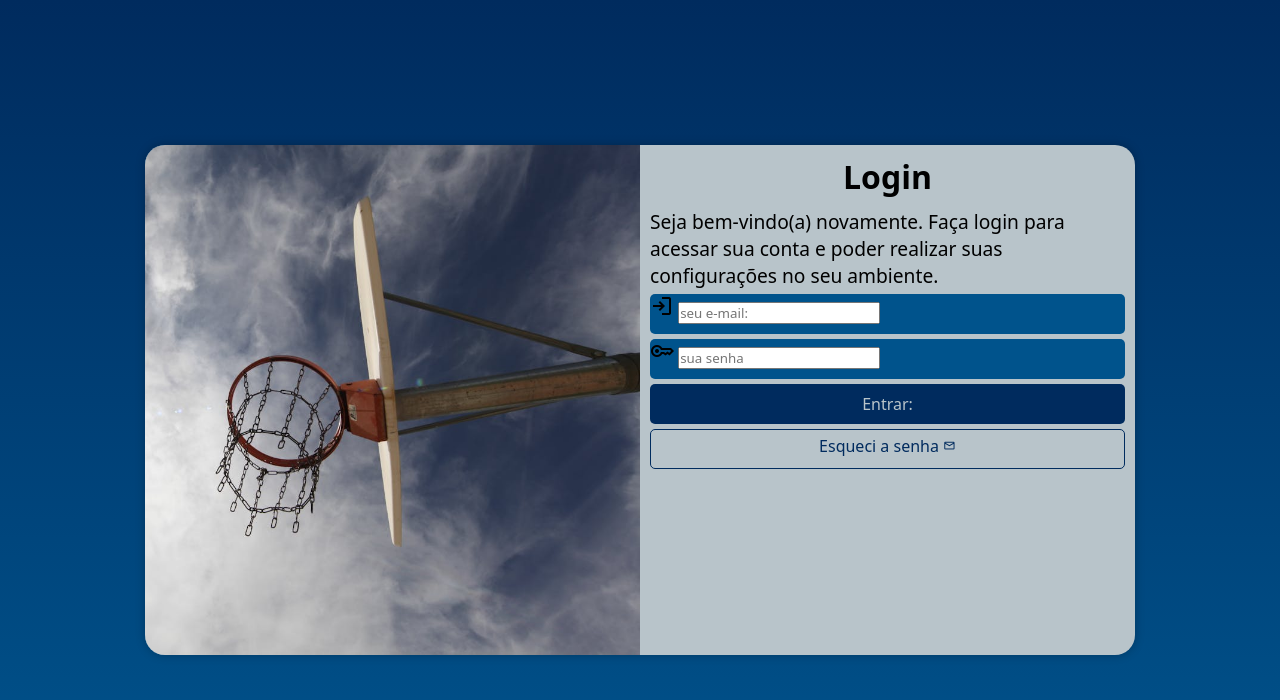
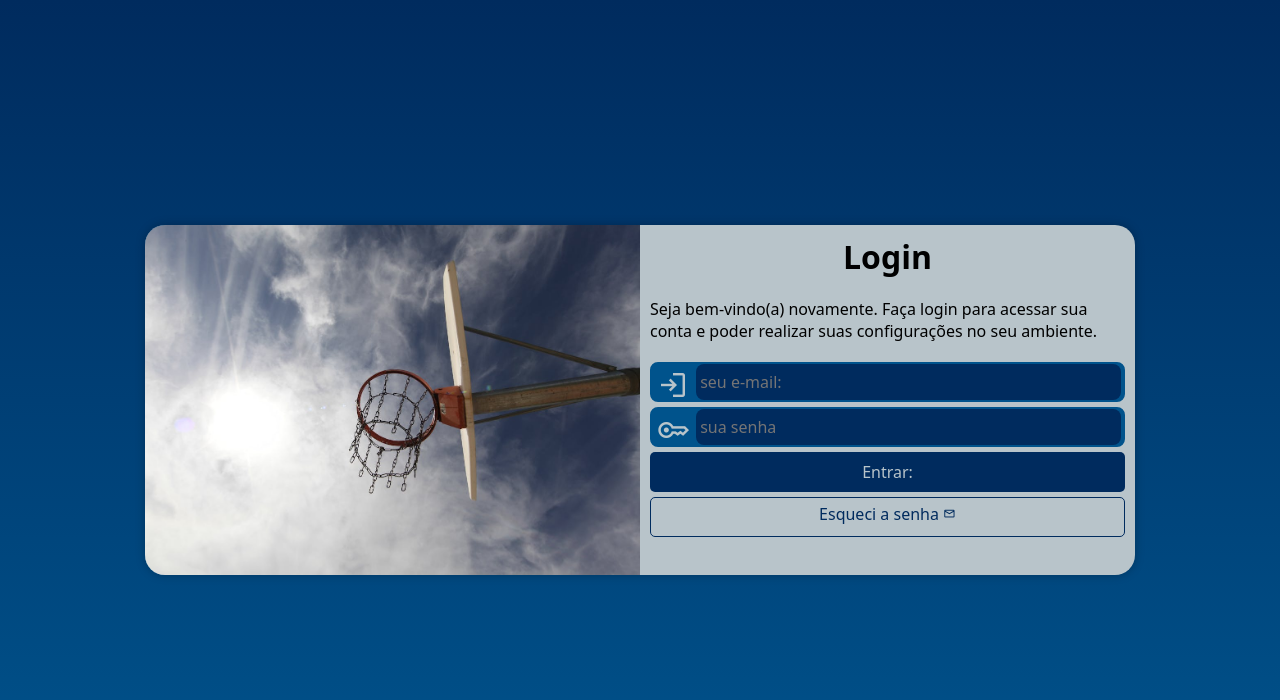
Before and after one commit to antonioflaviotc/projeto-login, a plain HTML site: page index.html in a window 1280 px wide. Drawn offline with nearby package versions, Linux system fonts and the light colour scheme.

Commit message:
finalizando formulario de login

```diff
--- a/estilos/media-query.css
+++ b/estilos/media-query.css
@@ -9,11 +9,12 @@
 */
 
 @media screen and (min-width: 768px) and (max-width: 992px) {
-    body {
+    body { /* TABLET*/
         background-image: linear-gradient(to top, #00538C, #002B5E);
     }
     section#login {
         width: 80vw;
+        height: 280px;
     }
 
     section#login > div#imagem {
@@ -29,12 +30,13 @@
     }
 }
 
-@media screen and (min-width: 992px) {
+@media screen and (min-width: 992px) and (max-width: 1200px) {
     body {
         background-image: linear-gradient(to top, #00538C, #002B5E);
     }
     section#login {
         width: 990px;
+        height: 350px;
     }
 
     section#login > div#imagem {
@@ -53,6 +55,50 @@
     }
 
     div#formulario > p {
-        font-size: 1.2em;
+        font-size: 1em;
+        margin: 20px 0px;
+
+    }
+
+}
+
+@media screen and (min-width: 1200px) {
+    body {
+        background-image: linear-gradient(to top, #00538C, #002B5E);
+    }
+    section#login {
+        width: 990px;
+        height: 350px;
+    }
+
+    section#login > div#imagem {
+        float: left;
+        width: 50%;
+        height: 100%;
+    }
+
+    section#login > div#formulario {
+        float: right;
+        width: 50%;
+    }
+
+    div#formulario > h1 {
+        font-size: 2em;
+    }
+
+    div#formulario > p {
+        font-size: 1em;
+        margin: 20px 0px;
+
+    }
+    div.campo > input {
+        background-color: #002B5E;
+        font-size: 1em;
+        width: calc(100% - 46px);
+        height: 100%;
+        border-radius: 8px;
+        border: 0px;
+        padding: 4px;
+        transform: translateY(-13px);
     }
 }
--- a/estilos/style.css
+++ b/estilos/style.css
@@ -31,7 +31,6 @@ section#login {
     position: absolute;
     top: 50%;
     left: 50%;
-    transform: translate(-50%,-50%);
     overflow: hidden;
     background-color: #B8C4CA;
     width: 250px;
@@ -40,6 +39,7 @@ section#login {
     box-shadow: 0px 0px 10px rgba(0, 0, 0, 0.26);
     transition: width .2s, height .2s;
     transition-timing-function: ease;
+    transform: translate(-50%,-50%);
 }
 
 section#login > div#imagem {
@@ -66,15 +66,38 @@ div#formulario > p {
 
 form > div.campo {
     background-color: #00538C;
+    border: 2px solid #00538C ;
     width: 100%;
     display: block;
     height: 40px;
-    border-radius: 5px;
+    border-radius: 8px;
     margin: 5px 0px;
 }
 
 div.campo > label {
     display: none;
+}
+
+div.campo > span {
+    color: #B8C4CA;
+    font-size: 2em;
+    width: 40px;
+    padding: 5px;
+}
+
+div.campo > input {
+    background-color: #002B5E;
+    font-size: 1em;
+    width: calc(100% - 45px);
+    height: 100%;
+    border-radius: 8px;
+    border: 0px;
+    padding: 4px;
+    transform: translateY(-13px);
+}
+
+div.campo > input:focus-within {
+    background-color: #B8C4CA;
 }
 
 form > input[type=submit] {
```
